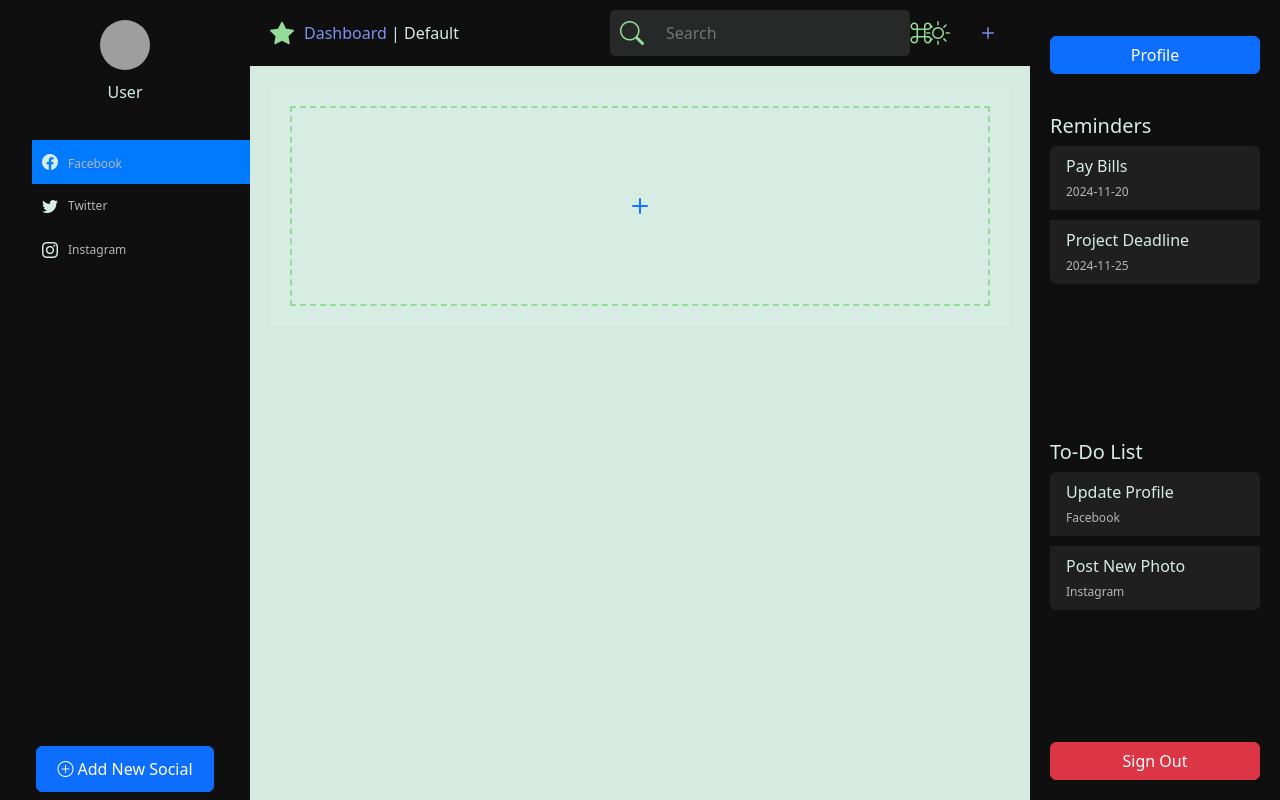
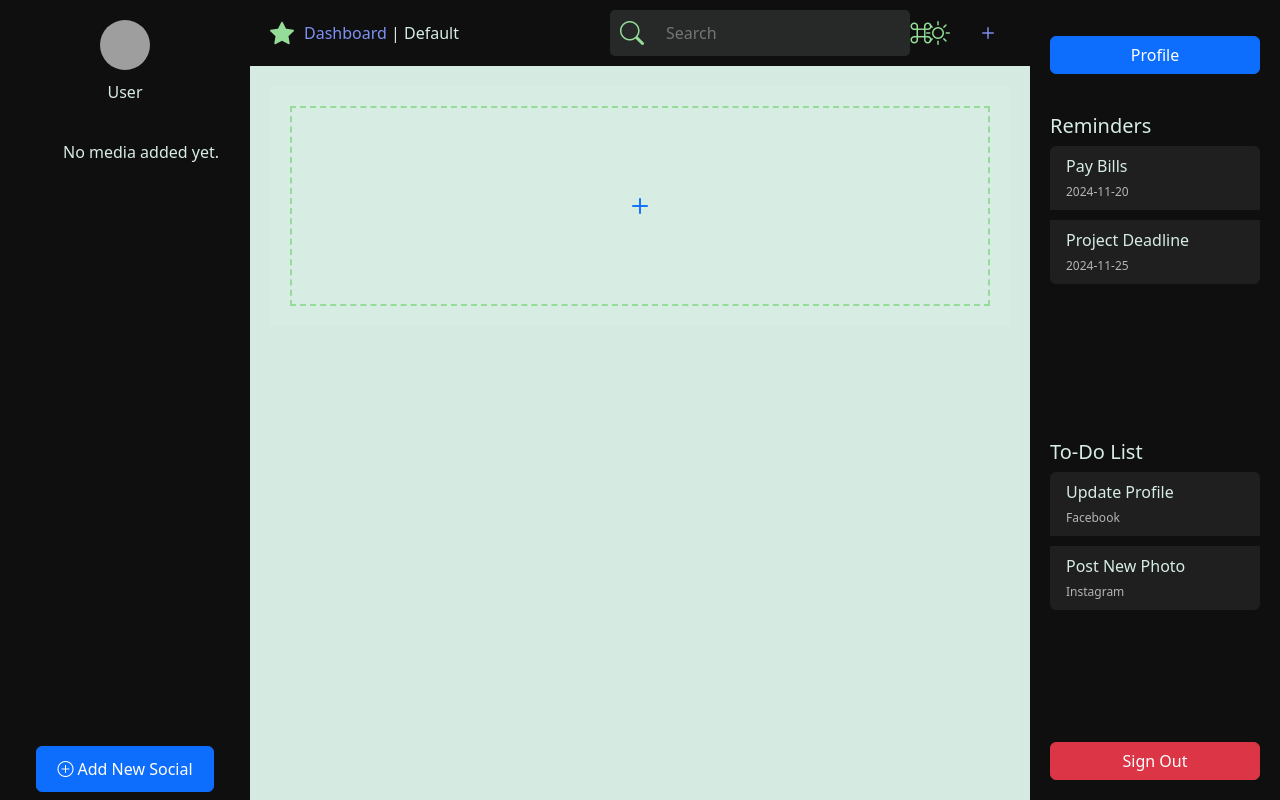
Before and after one commit to mitprajapati02/CRAFTORA, a React (Vite) app: page / in a window 1280 px wide. Shown: the top 800 px of the page. Built offline with nearby package versions, Linux system fonts and the light colour scheme; grey boxes are pictures that could not be loaded.

Commit message:
navbar api added

```diff
--- a/src/components/Navbar.jsx
+++ b/src/components/Navbar.jsx
@@ -1,5 +1,10 @@
 import React from 'react';
 import { useNavigate } from 'react-router-dom';
+import { useEffect, useState } from 'react';
+import { apiRequest } from '../utils/apiService';
+import { useParams } from 'react-router-dom';
+
+
 import 'bootstrap/dist/css/bootstrap.min.css';
 import 'bootstrap-icons/font/bootstrap-icons.css';
 
@@ -10,51 +15,84 @@ import { Link } from 'react-router-dom';
 
 const Navbar = () => {
   const navigate = useNavigate();
+  const { appId } = useParams();
   const user = JSON.parse(localStorage.getItem('user'));
-  let userName;
-  if(user){
-    userName = user.username;
-  }
+
+  const [mediaList, setMediaList] = useState([]);
+  const [selectedMedia, setSelectedMedia] = useState(null);
+
+  let userName = user?.username || 'User';
+
+
+  useEffect(() => {
+    const fetchUserMedia = async () => {
+      try {
+        const response = await apiRequest('social/socialApps', 'GET');
+        setMediaList(response);
+        console.log(response);
+      } catch (error) {
+        console.error('Error fetching social media apps:', error);
+      }
+    };
+    if (user) fetchUserMedia();
+  }, []);
+
+
+
+  const handleMediaSelect = (media) => {
+    setSelectedMedia(media);
+    navigate(`/appDashboard/${media.id}`); // Navigate to media's dashboard
+  };
 
   const handleAddNewApp = () => {
-    if(user){
+    if (user) {
       navigate('/addMedia');
-    }else{
+    } else {
       navigate('/login');
     }
   };
 
   return (
     <nav className="navbar d-none d-md-flex">
-      {/* Top row with user profile */}
+      {/* User Profile Section */}
       <div className="user-profile">
-        <img src="user-profile-pic.jpg" alt="User Profile" className="profile-pic" />
-        <p className="user-name">{userName || 'User'}</p>
+        <img
+          src="user-profile-pic.jpg"
+          alt="User Profile"
+          className="profile-pic"
+        />
+        <p className="user-name">{userName}</p>
       </div>
 
-      {/* Social Apps List */}
+      {/* Dynamically Display User's Social Media Apps */}
       <div className="social-apps">
         <ul>
-          {/* Social media app list items */}
-          <li className="app-item active" id="app1">
-            <i className="bi bi-facebook app-icon"></i>
-              <Link to="/appDashboard"><span className="app-name">Facebook</span></Link>
-
-          </li>
-          <li className="app-item" id="app2">
-            <i className="bi bi-twitter app-icon"></i>
-            <span className="app-name">Twitter</span>
-          </li>
-          <li className="app-item" id="app3">
-            <i className="bi bi-instagram app-icon"></i>
-            <span className="app-name">Instagram</span>
-          </li>
+          {mediaList.length > 0 ? (
+            mediaList.map((media) => (
+              <li
+                key={media.id}
+                className={`app-item ${media?.id === appId ? "active" : ""
+                  }`}
+                onClick={() => handleMediaSelect(media)}
+                style={{ cursor: "pointer" }}
+              >
+                <i className={`bi bi-${media.icon} app-icon`}></i>
+                <span className="app-name">{media.platform}</span>
+              </li>
+            ))
+          ) : (
+            <p>No media added yet.</p>
+          )}
         </ul>
       </div>
 
-
+      {/* Add New Media Button */}
       <div className="add-new-app">
-        <button className="btn btn-primary" id="addAppBtn" onClick={handleAddNewApp}>
+        <button
+          className="btn btn-primary"
+          id="addAppBtn"
+          onClick={handleAddNewApp}
+        >
           <i className="bi bi-plus-circle"></i> Add New Social
         </button>
       </div>
```
